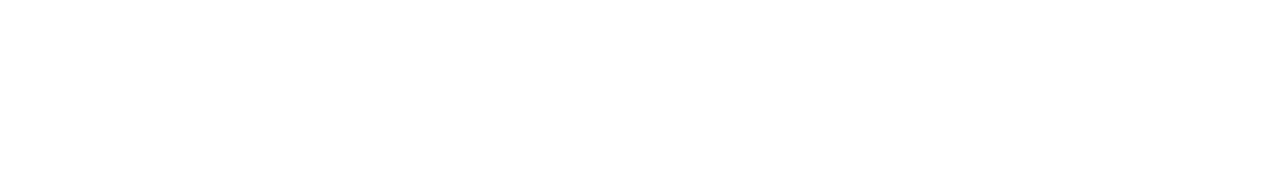
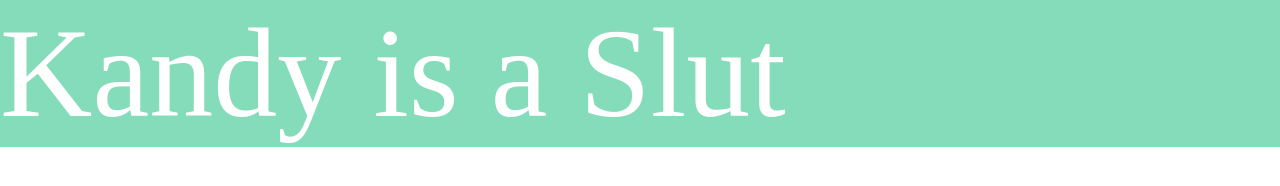
Before and after one commit to SplitRabbit/Portfolio-V2, a plain HTML site: page index.html in a window 1280 px wide. Drawn offline with Linux system fonts and the light colour scheme.

Commit message:
for kandy review

```diff
--- a/assets/css/style.css
+++ b/assets/css/style.css
@@ -58,3 +58,14 @@
     transform: rotate(90deg);
     opacity: 0;
 }
+
+/* homepage css */
+#homepage {
+    opacity: 0;
+    width:100%;
+    background-color: var(--primary);
+    color: white;
+    justify-content: center;
+    align-items: center;
+    font-size:10vw;
+}
--- a/assets/js/script.js
+++ b/assets/js/script.js
@@ -30,6 +30,7 @@ function showEntrance() {
     let entrancetext1 = document.getElementById("entrance-text-1")
     let entrancetext2 = document.getElementById("entrance-text-2")
     let entrancepage = document.getElementById("entrance-page")
+    let homepage = document.getElementById("homepage")
 setTimeout(() => {
     showFade(entranceimg);
     setTimeout(() => {
@@ -37,6 +38,7 @@ setTimeout(() => {
         showFade(entrancetext2);
         setTimeout(() => {
             fade(entrancepage);
+            showFade(homepage);
         }, 3000);
     }, 500);
 }, 500);
--- a/index.html
+++ b/index.html
@@ -17,6 +17,9 @@
         <img id="entrance-image" src="./assets/css/SplitRabbitLogoE27D60.png" alt="">
         <div id="entrance-text-2"><div>RABBIT</div></div>
     </div>
+    <div id="homepage">
+        <div>Kandy is a Slut</div>
+    </div>
     <script src="./assets/js/script.js"></script>
 </body>
 </html>
```
